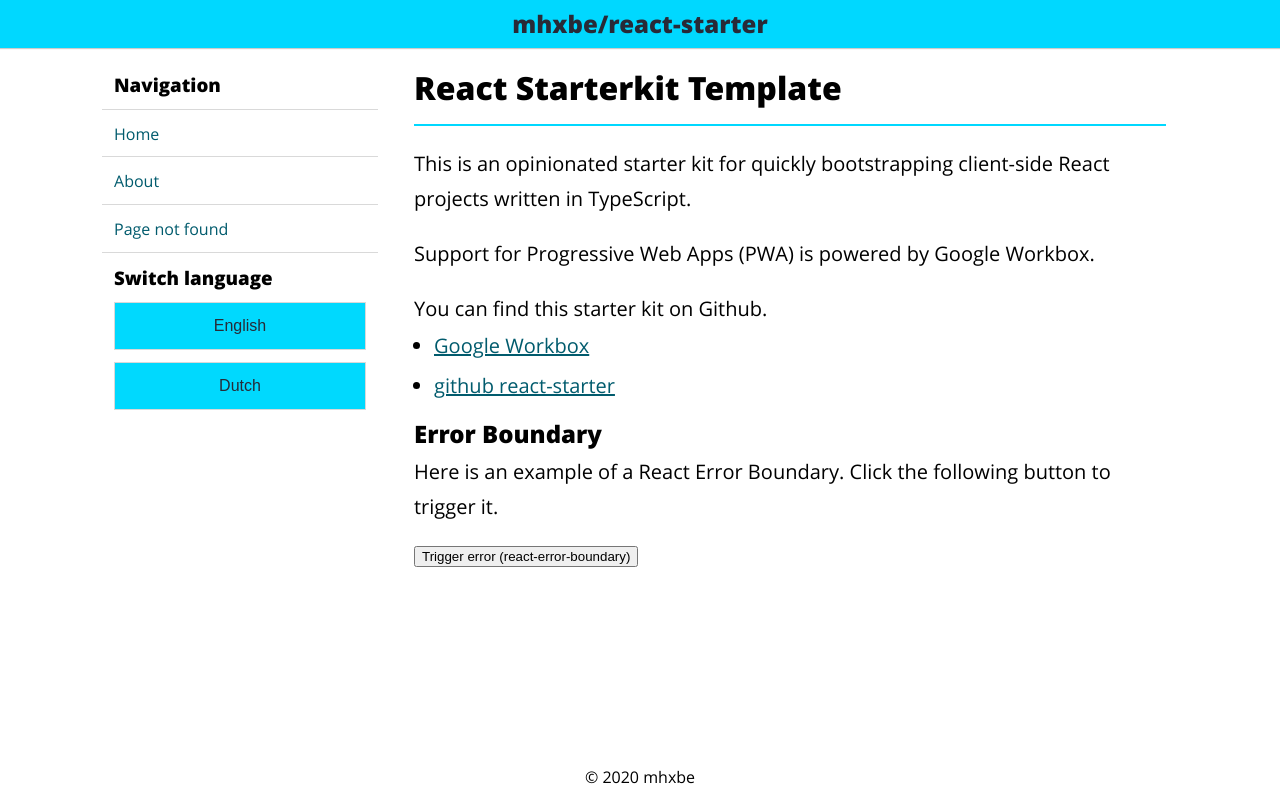
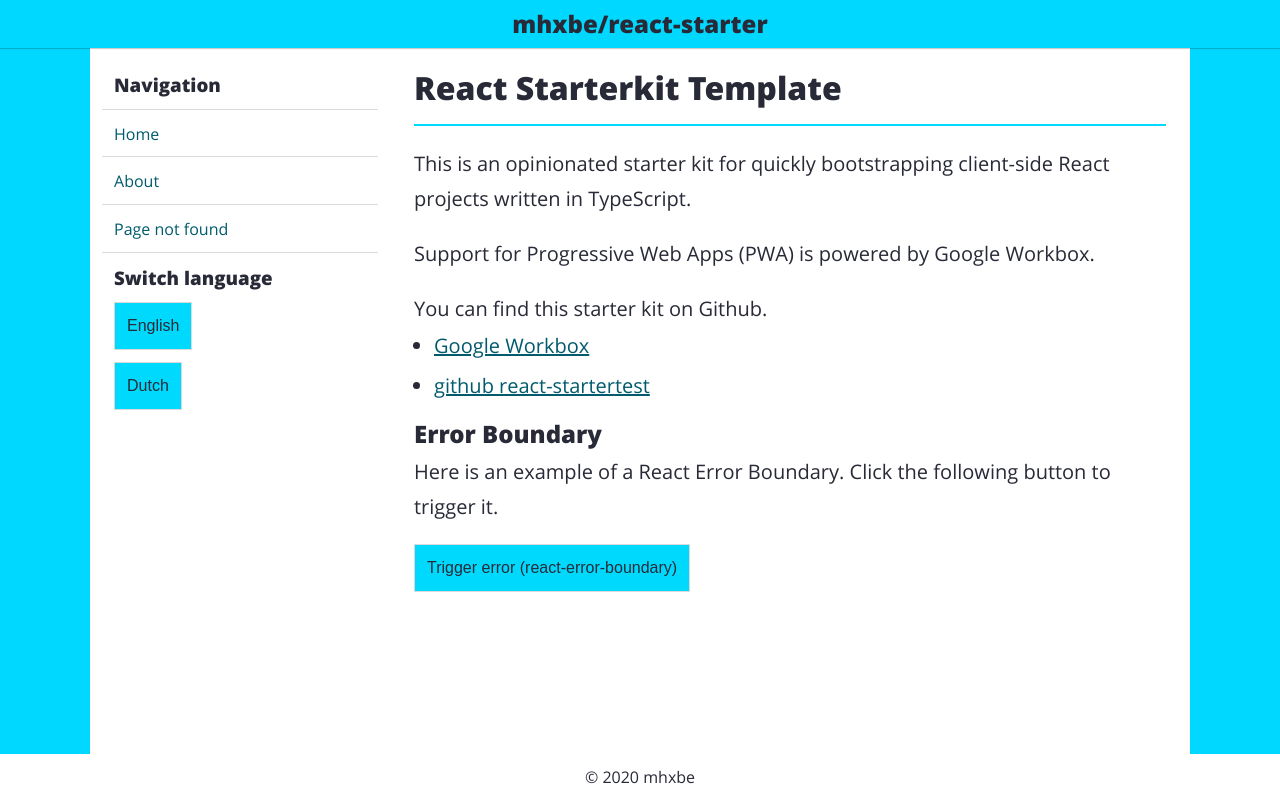
Before and after one commit to mhxbe/react-starter, a React app: page / in a window 1280 px wide. Built offline with nearby package versions, Linux system fonts and the light colour scheme.

Commit message:
Read css variables from emotion theme

```diff
--- a/src/App.styles.tsx
+++ b/src/App.styles.tsx
@@ -1,12 +1,13 @@
 import * as React from 'react';
-import { css, Global } from '@emotion/react';
+import { css, Global, Theme, SerializedStyles } from '@emotion/react';
 import { BREAKPOINT_DESKTOP } from './constants';
 
-export const title = css`
+export const title = (theme: Theme): SerializedStyles => css`
+  color: ${theme.title.color};
   font-size: 1.25rem;
   font-weight: bold;
   line-height: 1;
-  border-bottom: 2px solid #00d8ff;
+  border-bottom: 2px solid ${theme.title.border};
   padding-bottom: 1rem;
   margin-bottom: 1rem;
 
@@ -17,7 +18,8 @@ export const title = css`
   }
 `;
 
-export const subTitle = css`
+export const subTitle = (theme: Theme): SerializedStyles => css`
+  color: ${theme.title.color};
   font-size: 1rem;
   font-weight: bold;
   line-height: 1;
@@ -29,8 +31,9 @@ export const subTitle = css`
   }
 `;
 
-export const wrapper = css`
-  background-color: white;
+export const wrapper = (theme: Theme): SerializedStyles => css`
+  background-color: ${theme.main.background};
+  color: ${theme.color};
   display: flex;
   flex-wrap: wrap;
   flex: 1;
@@ -68,7 +71,6 @@ export const main = css`
 `;
 
 export const paragraph = css`
-  color: black;
   line-height: 1.5;
   margin: 0 0 1.25rem 0;
 
@@ -82,23 +84,15 @@ export const paragraph = css`
   }
 `;
 
-export const linkStyle = `
-  &:link,
+export const link = (theme: Theme): SerializedStyles => css`
+  &:link {
+    color: ${theme.href.link};
+  }
   &:visited {
-    color: #015b6d;
+    color: ${theme.href.visited};
   }
   &:hover {
-    color: #060060;
-  }
-`;
-
-export const link = css`
-  &:link,
-  &:visited {
-    color: #015b6d;
-  }
-  &:hover {
-    color: #060060;
+    color: ${theme.href.hover};
   }
 `;
 
@@ -116,7 +110,20 @@ export const list = css`
   }
 `;
 
-export const button = css`
+export const button = (theme: Theme): SerializedStyles => css`
+  -webkit-appearance: none;
+  -webkit-border-radius: none;
+  background-color: ${theme.button.background};
+  border-radius: 0;
+  border: 1px solid ${theme.button.border};
+  color: ${theme.button.color};
+  font-size: 1rem;
+  height: 48px;
+  margin: 0 0 12px 0;
+  padding: 0 12px;
+`;
+
+export const backButton = css`
   background: transparent;
   border: 0;
   color: #015b6d;
@@ -131,8 +138,10 @@ export const button = css`
   }
 `;
 
-export const footer = css`
+export const footer = (theme: Theme): SerializedStyles => css`
   align-items: center;
+  background-color: ${theme.footer.background};
+  color: ${theme.color};
   display: flex;
   flex-direction: column;
   justify-content: center;
@@ -182,7 +191,6 @@ const reset = css`
     -webkit-text-size-adjust: 100%;
   }
   body {
-    background-color: white;
     display: flex;
     flex-direction: column;
     margin: 0rem;
--- a/src/App.tsx
+++ b/src/App.tsx
@@ -2,7 +2,7 @@
 import * as React from 'react';
 import { Switch, Route, Redirect } from 'react-router-dom';
 import { ErrorBoundary } from 'react-error-boundary';
-import { jsx } from '@emotion/react';
+import { jsx, ThemeProvider, Theme } from '@emotion/react';
 import { ResetCss, wrapper, mainWrapper, main, footer } from './App.styles';
 import Header from './common/Header';
 import Sidebar from './common/Sidebar';
@@ -43,8 +43,45 @@ const App: React.FC = () => {
     setShowSidebar(mustShowSidebar);
   }
 
+  const lightTheme: Theme = {
+    color: '#282a37',
+    header: {
+      background: '#00d8ff',
+      hamburger: '#282a37',
+    },
+    main: {
+      background: 'white',
+    },
+    sidebar: {
+      background: 'white',
+      border: '#d9d9d9',
+      href: {
+        link: '#015b6d',
+        hover: '#060060',
+        focus: 'lightcyan',
+      },
+    },
+    footer: {
+      background: 'white',
+    },
+    title: {
+      color: '#282a37',
+      border: '#00d8ff',
+    },
+    href: {
+      link: '#015b6d',
+      visited: '#015b6d',
+      hover: '#060060',
+    },
+    button: {
+      background: '#00d9fe',
+      border: '#d9d9d9',
+      color: '#272b37',
+    },
+  };
+
   return (
-    <React.Fragment>
+    <ThemeProvider theme={lightTheme}>
       <ResetCss />
       <Header showSidebar={showSidebar} onToggleSidebar={toggleSidebar} />
       <div css={wrapper}>
@@ -102,7 +139,7 @@ const App: React.FC = () => {
           <div>&copy; 2020 mhxbe</div>
         </div>
       </footer>
-    </React.Fragment>
+    </ThemeProvider>
   );
 };
 
--- a/src/common/ErrorFallback.tsx
+++ b/src/common/ErrorFallback.tsx
@@ -3,7 +3,7 @@ import * as React from 'react';
 import { FallbackProps } from 'react-error-boundary';
 import { useTranslation } from 'react-i18next';
 import { jsx } from '@emotion/react';
-import { paragraph, title } from '../App.styles';
+import { button, paragraph, title } from '../App.styles';
 
 const ErrorFallback = ({
   resetErrorBoundary,
@@ -17,7 +17,7 @@ const ErrorFallback = ({
       </h1>
       <p css={paragraph}>{t('errorBoundary.errorDescription')}</p>
       <pre>{error?.message}</pre>
-      <button onClick={resetErrorBoundary}>
+      <button css={button} onClick={resetErrorBoundary}>
         {t('errorBoundary.buttonTryAgain')}
       </button>
     </div>
--- a/src/common/Header.styles.tsx
+++ b/src/common/Header.styles.tsx
@@ -1,13 +1,13 @@
-import { css } from '@emotion/react';
+import { css, SerializedStyles, Theme } from '@emotion/react';
 import { BREAKPOINT_DESKTOP, HEADER_HEIGHT } from '../constants';
 
-export const header = css`
-  background-color: #00d8ff;
+export const header = (theme: Theme): SerializedStyles => css`
+    background-color: ${theme.header.background};
     box-shadow: 0 1px 1px rgba(0, 0, 0, 0.2);
     display: flex;
     flex-direction: column;
     height: ${HEADER_HEIGHT}px;
-  justify-content: center;
+    justify-content: center;@
     left: 0;
     min-height: ${HEADER_HEIGHT}px;
     position: sticky;
@@ -17,8 +17,8 @@ export const header = css`
     z-index: 3;
   `;
 
-export const headerTitle = css`
-  color: #282a37;
+export const headerTitle = (theme: Theme): SerializedStyles => css`
+  color: ${theme.color};
   font-size: 1.25rem;
   font-weight: bold;
   line-height: 1;
@@ -28,7 +28,7 @@ export const headerTitle = css`
   }
 `;
 
-export const menuIconWrapper = css`
+export const menuIconWrapper = (theme: Theme): SerializedStyles => css`
   background: transparent;
   border: 0;
   cursor: pointer;
@@ -55,6 +55,10 @@ export const menuIconWrapper = css`
   svg {
     height: 44px;
     width: 44px;
+
+    > polyline {
+      stroke: ${theme.header.hamburger};
+    }
   }
 `;
 
--- a/src/common/Sidebar.styles.tsx
+++ b/src/common/Sidebar.styles.tsx
@@ -1,4 +1,4 @@
-import { css, SerializedStyles } from '@emotion/react';
+import { css, SerializedStyles, Theme } from '@emotion/react';
 import { BREAKPOINT_DESKTOP, HEADER_HEIGHT } from '../constants';
 
 export const sidebarWrapper = css`
@@ -21,8 +21,11 @@ export const sidebarWrapper = css`
   }
 `;
 
-export const sidebarContent = (showSidebar: boolean): SerializedStyles => css`
-  background-color: white;
+export const sidebarContent = (
+  theme: Theme,
+  showSidebar: boolean
+): SerializedStyles => css`
+  background-color: ${theme.sidebar.background};
   height: 100%;
   overflow-y: auto;
   position: relative;
@@ -38,7 +41,8 @@ export const sidebarContent = (showSidebar: boolean): SerializedStyles => css`
   }
 `;
 
-export const sidebarHeader = css`
+export const sidebarHeader = (theme: Theme): SerializedStyles => css`
+  color: ${theme.title.color};
   padding: 12px 0;
 `;
 
@@ -57,14 +61,14 @@ export const overlay = (showSidebar: boolean): SerializedStyles => css`
   }
 `;
 
-export const sidebarMenuItem = css`
+export const sidebarMenuItem = (theme: Theme): SerializedStyles => css`
   align-items: center;
-  border-bottom: 1px solid #d9d9d9;
+  border-bottom: 1px solid ${theme.sidebar.border};
   display: flex;
   height: 48px;
 
   &:first-of-type {
-    border-top: 1px solid #d9d9d9;
+    border-top: 1px solid ${theme.sidebar.border};
   }
 
   a {
@@ -77,27 +81,13 @@ export const sidebarMenuItem = css`
 
     &:link,
     &:visited {
-      color: #015b6d;
+      color: ${theme.sidebar.href.link};
     }
     &:hover {
-      color: #060060;
+      color: ${theme.sidebar.href.hover};
     }
     &:focus {
-      background-color: lightcyan;
+      background-color: ${theme.sidebar.href.focus};
     }
   }
 `;
-
-export const languageButton = css`
-  -webkit-appearance: none;
-  -webkit-border-radius: none;
-  background-color: #00d9fe;
-  border-radius: 0;
-  border: 1px solid #d9d9d9;
-  color: #272b37;
-  font-size: 1rem;
-  height: 48px;
-  margin: 0 0 12px 0;
-  padding: 0;
-  width: 100%;
-`;
--- a/src/common/Sidebar.tsx
+++ b/src/common/Sidebar.tsx
@@ -3,14 +3,14 @@ import * as React from 'react';
 import { useTranslation } from 'react-i18next';
 import { Link } from 'react-router-dom';
 import { css, jsx } from '@emotion/react';
-import { list } from '../App.styles';
+
+import { list, button } from '../App.styles';
 import {
   overlay,
   sidebarWrapper,
   sidebarMenuItem,
   sidebarHeader,
   sidebarContent,
-  languageButton,
 } from './Sidebar.styles';
 
 interface SidebarProps {
@@ -28,7 +28,7 @@ const Sidebar: React.FC<SidebarProps> = ({ onToggleSidebar, showSidebar }) => {
       id="sidebar"
       css={sidebarWrapper}
     >
-      <div css={sidebarContent(showSidebar)}>
+      <div css={(theme) => sidebarContent(theme, showSidebar)}>
         <nav role="navigation">
           <div
             css={css`
@@ -107,7 +107,7 @@ const Sidebar: React.FC<SidebarProps> = ({ onToggleSidebar, showSidebar }) => {
                   type="button"
                   data-testid="language-switch-en"
                   onClick={() => i18n.changeLanguage('en')}
-                  css={languageButton}
+                  css={button}
                 >
                   <span aria-label={t('languages.aria.en')}>
                     {t('languages.en')}
@@ -119,7 +119,7 @@ const Sidebar: React.FC<SidebarProps> = ({ onToggleSidebar, showSidebar }) => {
                   type="button"
                   data-testid="language-switch-nl"
                   onClick={() => i18n.changeLanguage('nl')}
-                  css={languageButton}
+                  css={button}
                 >
                   <span aria-label={t('languages.aria.nl')}>
                     {t('languages.nl')}
--- a/src/pages/404/index.tsx
+++ b/src/pages/404/index.tsx
@@ -4,7 +4,7 @@ import { Link, RouteComponentProps } from 'react-router-dom';
 import { Helmet } from 'react-helmet';
 import { Trans, useTranslation } from 'react-i18next';
 import { css, jsx } from '@emotion/react';
-import { paragraph, title, button, link, list } from '../../App.styles';
+import { paragraph, title, backButton, link, list } from '../../App.styles';
 
 const PageNotFound: React.FC<RouteComponentProps> = (props) => {
   const { history } = props;
@@ -32,7 +32,7 @@ const PageNotFound: React.FC<RouteComponentProps> = (props) => {
         </li>
         <li>
           <Trans i18nKey="404.go_back">
-            <button type="button" onClick={history.goBack} css={button} />
+            <button type="button" onClick={history.goBack} css={backButton} />
           </Trans>
         </li>
       </ul>
--- a/src/pages/Home/index.tsx
+++ b/src/pages/Home/index.tsx
@@ -4,7 +4,14 @@ import { Helmet } from 'react-helmet';
 import { useErrorHandler } from 'react-error-boundary';
 import { useTranslation } from 'react-i18next';
 import { css, jsx } from '@emotion/react';
-import { paragraph, title, subTitle, link, list } from '../../App.styles';
+import {
+  paragraph,
+  title,
+  subTitle,
+  link,
+  button,
+  list,
+} from '../../App.styles';
 
 const Home: React.FC = () => {
   const handleError = useErrorHandler();
@@ -48,11 +55,19 @@ const Home: React.FC = () => {
           >
             github react-starter
           </a>
+          <a
+            href="https:/jidoka.be/test"
+            title={t('home.github.description')}
+            css={link}
+          >
+            test
+          </a>
         </li>
       </ul>
       <h2 css={subTitle}>Error Boundary</h2>
       <p css={paragraph}>{t('home.error_boundary.description')}</p>
       <button
+        css={button}
         data-testid="button-error-boundary"
         onClick={() => handleError(new Error('Example error'))}
       >
```
Lines whose indentation alone changed are shown as unchanged.
